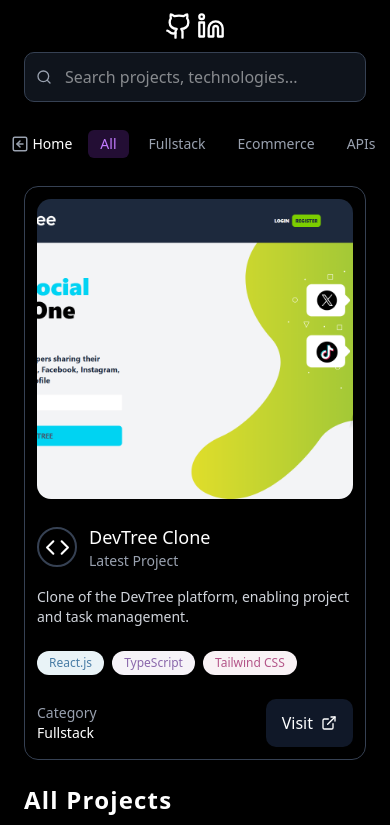
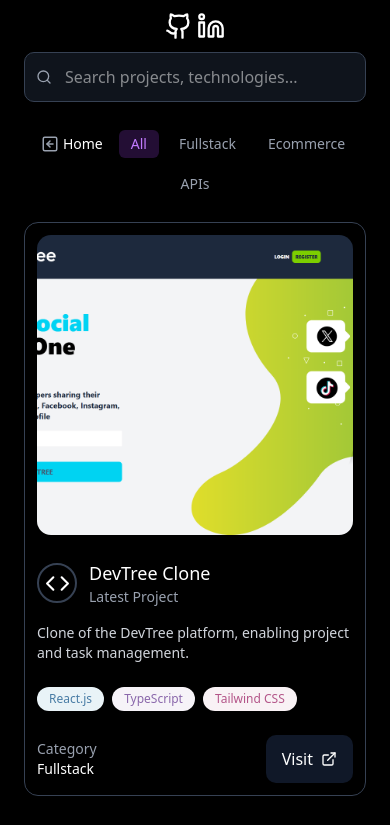
Before and after one commit to mirchez/miguel-portfolio, a Next.js app: page /projects in a window 390 px wide. Shown: the top 825 px of the page. Built offline with nearby package versions, Linux system fonts and the light colour scheme.

Commit message:
changes for carousel logic and contact

```diff
--- a/app/(projects)/projects/page.tsx
+++ b/app/(projects)/projects/page.tsx
@@ -167,7 +167,7 @@
 
         <div className="grid grid-cols-1 lg:grid-cols-[240px_1fr] gap-6 p-6">
           {/* Categories for Mobile */}
-          <div className="flex gap-2 lg:hidden items-center justify-center">
+          <div className="flex flex-wrap gap-2 lg:hidden items-center justify-center ">
             <Link href="/">
               <div className="text-sm flex items-center gap-1 rounded-lg p-2 hover:bg-purple-500/20 cursor-pointer ">
                 <SquareArrowLeft size={18} className="text-gray-400" />
```
